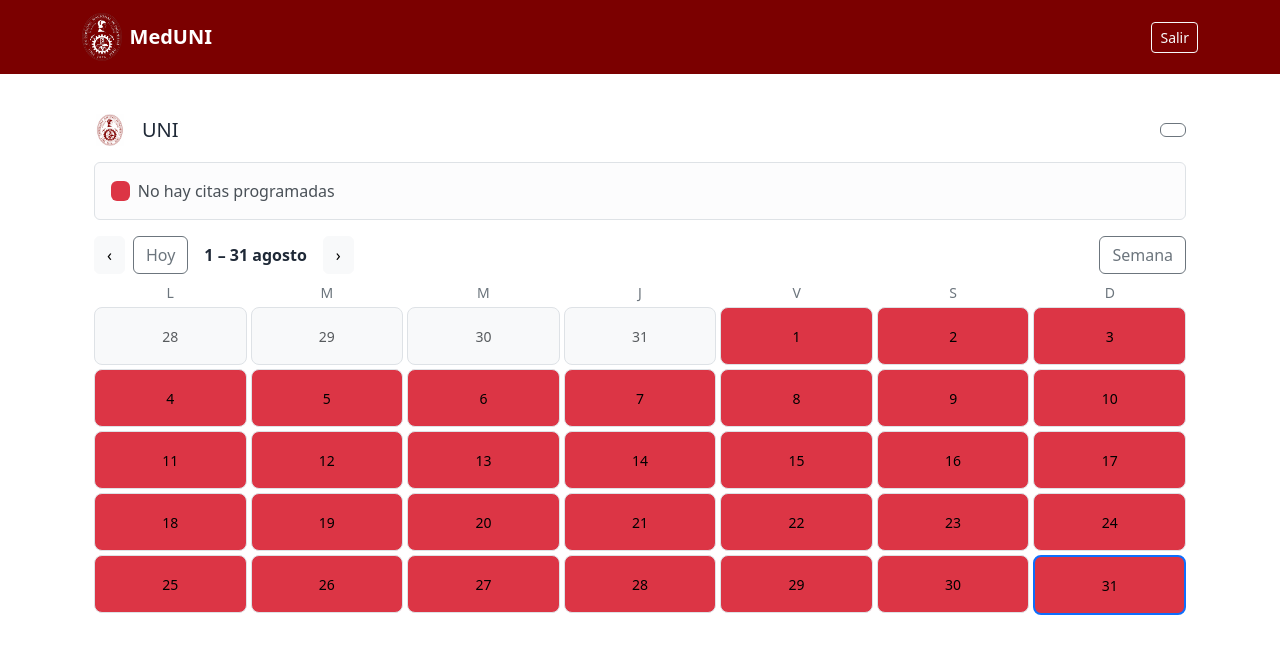
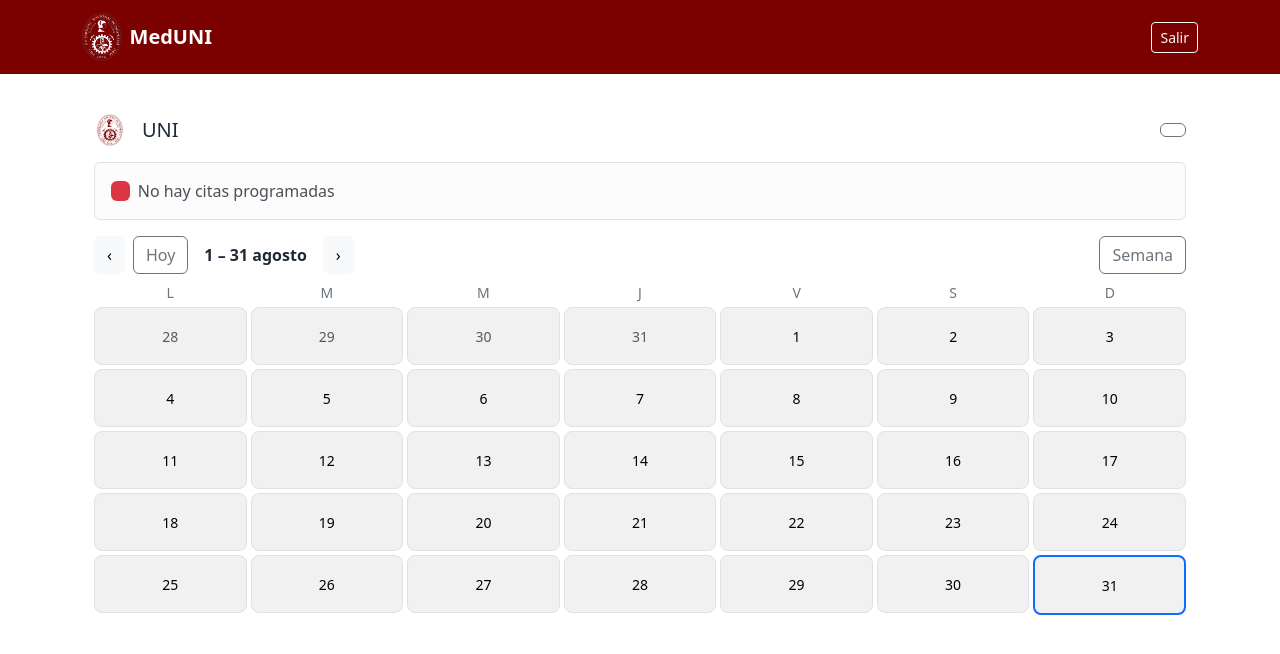
Before and after one commit to AlexisGY/MedUNI, a Vue app in the folder frontend/: page /disponibilidad/1 in a window 1280 px wide. Shown: the top 654 px of the page. Built offline with nearby package versions, Linux system fonts and the light colour scheme; no server answers; sample sign-in values are in the browser's storage.

Commit message:
Que solo se muestre los dias del backend y que lo demás esté en gris

```diff
--- a/frontend/src/views/HorariosDiaView.vue
+++ b/frontend/src/views/HorariosDiaView.vue
@@ -24,7 +24,7 @@ const state = reactive({
   cursor: today.startOf("isoweek"),  // inicio de semana (lunes)
   selected: today,
   availableDates: [],               // Aquí guardaremos las fechas disponibles
-  especialidadId: 1,               // ID de la especialidad (puedes cambiarlo según necesites) (MODIFICABLE)
+  especialidadId: citaStore.especialidad_id,               // ID de la especialidad (puedes cambiarlo según necesites) (MODIFICABLE)
 });
 
 function prev()  { state.cursor = state.cursor.subtract(1, state.mode); }
@@ -66,7 +66,7 @@ onMounted(() => {
 function isAvailable(d) {
   const date = dayjs(d).format("YYYY-MM-DD");
   const available = state.availableDates.find(item => item.fecha.format("YYYY-MM-DD") === date);
-  return available ? available.disponible : false;
+  return available ? available.disponible : "no listado";
 }
 
 function buildCells() {
@@ -85,7 +85,7 @@ function isOtherMonth(d)   { return state.mode==="month" && !d.isSame(state.curs
 
 // Función para manejar la redirección al hacer clic en un día disponible
 function handleDayClick(day) {
-  if (isAvailable(day)) {
+  if (isAvailable(day) === true) {
     // Redirige al usuario a la página de horarios para el día seleccionado
     citaStore.setFecha(day.format('YYYY-MM-DD')); // Guardamos la fecha seleccionada en el store
     router.push({ name: 'horarios', params: { selectedDate: day.format('YYYY-MM-DD') } });
@@ -135,7 +135,8 @@ function handleDayClick(day) {
             'bg-light text-muted': isOtherMonth(d),
             'border-2 border-primary': isSameDay(d, state.selected),
             'bg-success': isAvailable(d),     // Día disponible
-            'bg-danger': !isAvailable(d)      // Día no disponible
+            'bg-danger': !isAvailable(d),      // Día no disponible
+            'bg-secondary': isAvailable(d) === 'no listado' // Día no listado en gris
           }"
           @click="handleDayClick(d)"
 
@@ -152,4 +153,7 @@ function handleDayClick(day) {
   .grid { display: grid; grid-template-columns: repeat(7, minmax(0, 1fr)); gap: .25rem; }
   .cell { aspect-ratio: 1 / 1; } /* mantiene celdas cuadradas en mes */
   button.border-2 { border-width: 2px !important; }
+  .bg-secondary {
+  background-color: #f1f1f1 !important; /* Gris claro para los días no listados */
+}
 </style>
```
Also changed, not shown: 2 other files (tests, documents, lock files or other folders).
